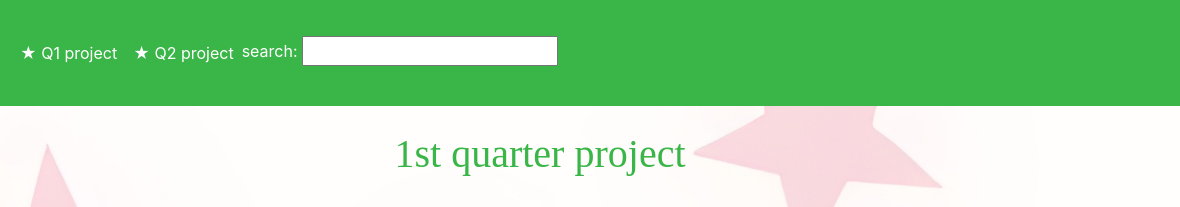
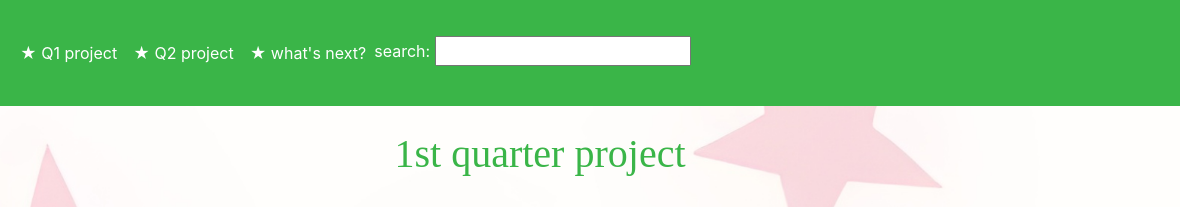
Before and after one commit to IsletaSeve/LP_ICT9E_Q4Project_Isleta_Seve, a plain HTML site: page page1.html in a window 1280 px wide. Shown: the top 207 px of the page, 100-1280 px from the left. Drawn offline with nearby package versions, Linux system fonts and the light colour scheme; a web font is replaced by a local one.

Commit message:
Add files via upload

```diff
--- a/page1.html
+++ b/page1.html
@@ -58,6 +58,9 @@
 				<li class="nav-item">
 					<a class="nav-link" href="page2.html" style="color: white">★ Q2 project</a>
 				</li>
+				<li class="nav-item">
+					<a class="nav-link" href="page3.html" style="color: white">★ what's next?</a>
+				</li>
 			</ul>
 <form>
     <label for="Search">search:</label>
```
